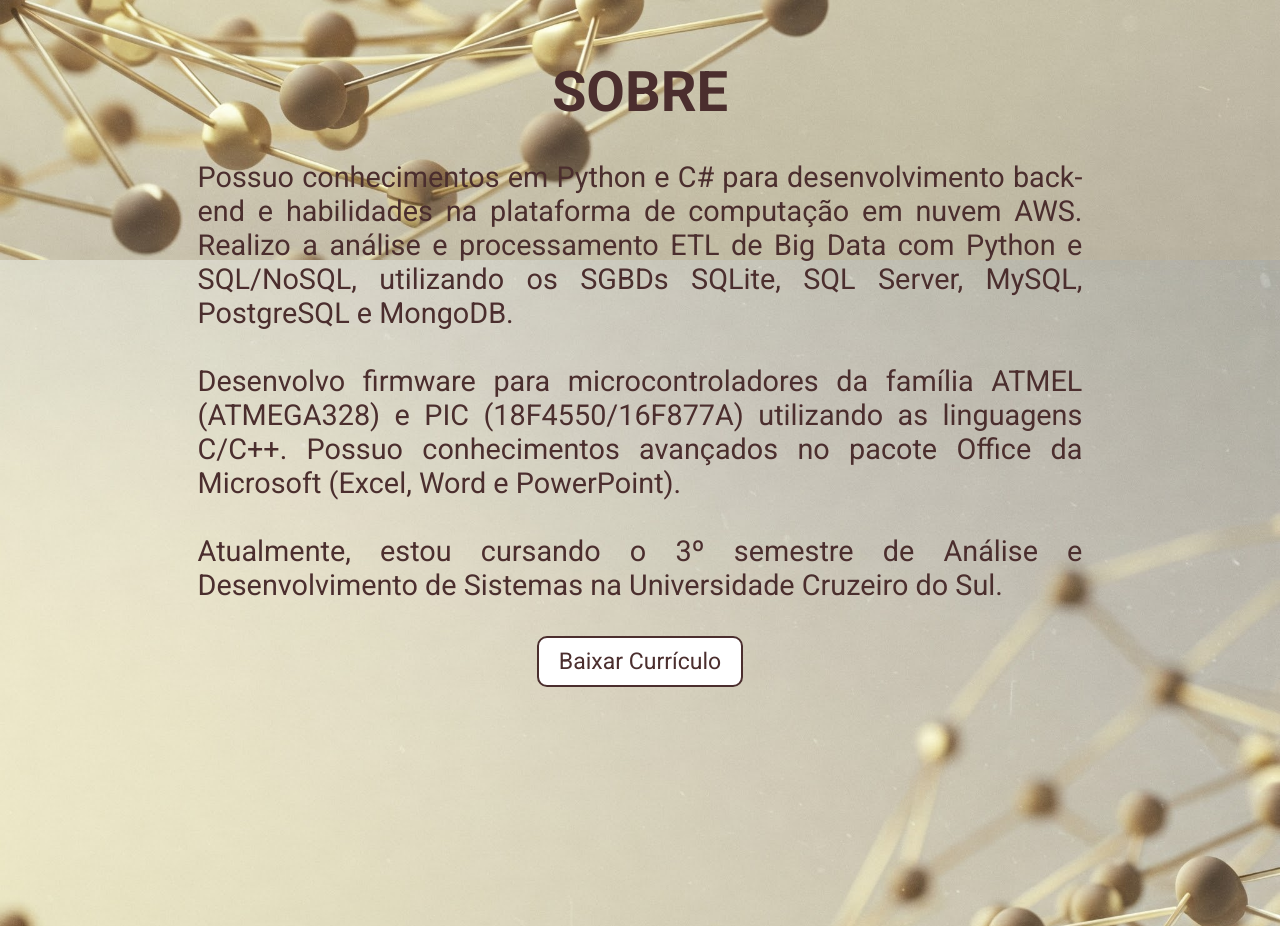
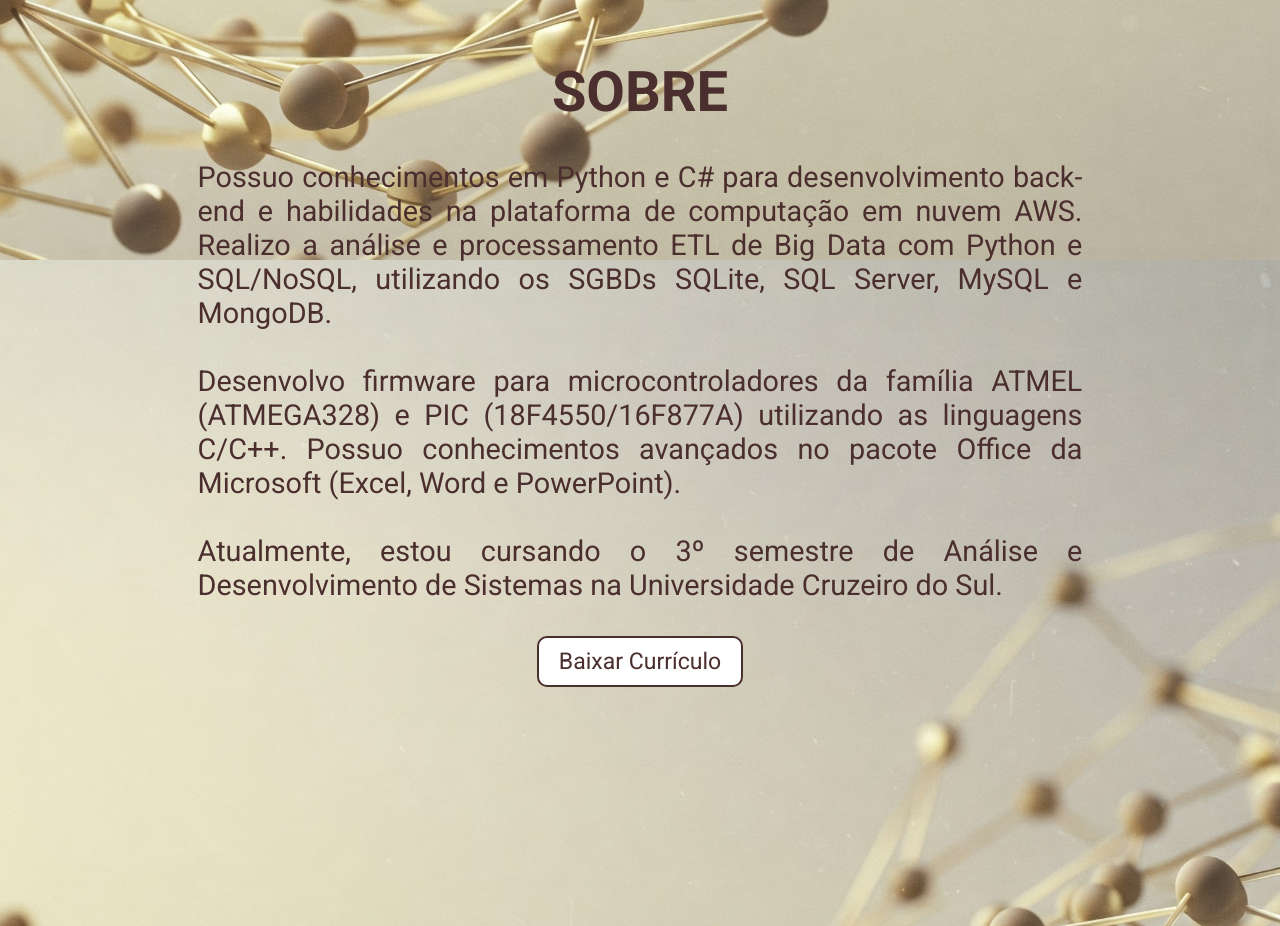
Before and after one commit to CaiqueSF/portfolio, a plain HTML site: page index.html in a window 1280 px wide. Shown: the part 1020-1946 px from the top of the page. Drawn offline with Linux system fonts and the light colour scheme.

Commit message:
fix: descrição do 'SOBRE'

```diff
--- a/index.html
+++ b/index.html
@@ -43,7 +43,7 @@
         </div>
         <div id="sobre" class="section reveal">
             <h1>SOBRE</h1>
-            <p><br>Possuo conhecimentos em Python e C# para desenvolvimento back-end e habilidades na plataforma de computação em nuvem AWS. Realizo a análise e processamento ETL de Big Data com Python e SQL/NoSQL, utilizando os SGBDs SQLite, SQL Server, MySQL, PostgreSQL e MongoDB.</p>
+            <p><br>Possuo conhecimentos em Python e C# para desenvolvimento back-end e habilidades na plataforma de computação em nuvem AWS. Realizo a análise e processamento ETL de Big Data com Python e SQL/NoSQL, utilizando os SGBDs SQLite, SQL Server, MySQL e MongoDB.</p>
             <p><br>Desenvolvo firmware para microcontroladores da família ATMEL (ATMEGA328) e PIC (18F4550/16F877A) utilizando as linguagens C/C++. Possuo conhecimentos avançados no pacote Office da Microsoft (Excel, Word e PowerPoint).</p>
             <p><br>Atualmente, estou cursando o 3º semestre de Análise e Desenvolvimento de Sistemas na Universidade Cruzeiro do Sul.</p>
             <p><br><a href="docs/Curriculo Caíque Ferreira.pdf" class="download-button" target="_blank">Baixar Currículo</a></p>
```
